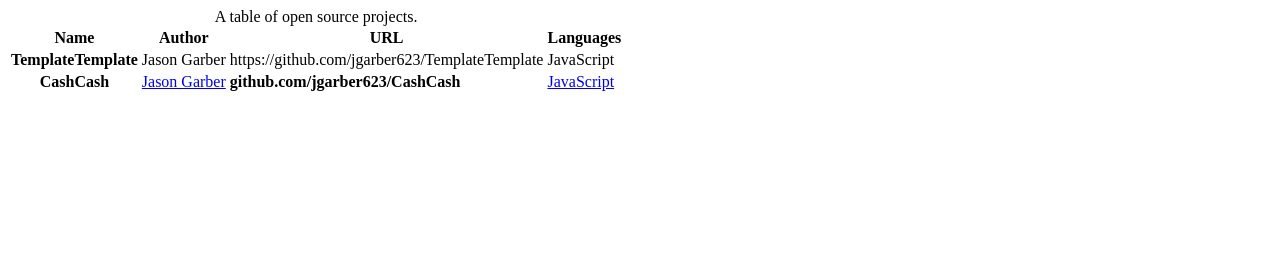
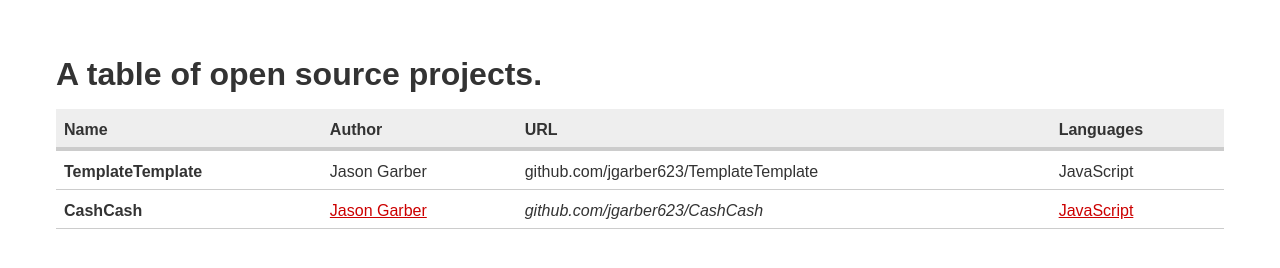
Before and after one commit to jgarber623/TemplateTemplate, a website: page example/index.html in a window 1280 px wide. Drawn offline with Linux system fonts and the light colour scheme.

Commit message:
Spruce up example and update README

```diff
--- a/example/index.html
+++ b/example/index.html
@@ -4,6 +4,61 @@
   <meta charset="utf-8">
 
   <title>TemplateTemplate: Examples</title>
+
+  <meta name="viewport" content="width=device-width, initial-scale=1">
+
+  <style>
+    body {
+      color: #333;
+      font-family: sans-serif;
+      padding: 3rem;
+    }
+
+    a {
+      color: #c00;
+      text-decoration: underline;
+    }
+
+    a:focus,
+    a:hover {
+      color: #a00;
+    }
+
+    table {
+      border-collapse: collapse;
+      width: 100%;
+    }
+
+    caption {
+      font-size: 2rem;
+      font-weight: bold;
+      margin-bottom: 1rem;
+      text-align: left;
+    }
+
+    thead {
+      background-color: #eee;
+      border-bottom: 0.25rem solid #ccc;
+    }
+
+    tbody tr {
+      border-bottom: 0.0625rem solid #ccc;
+    }
+
+    tr:hover {
+      background-color: #fafafa;
+    }
+
+    th,
+    td {
+      padding: 0.75rem 0.5rem 0.5rem;
+    }
+
+    th {
+      font-weight: bold;
+      text-align: left;
+    }
+  </style>
 </head>
 <body>
 
@@ -41,7 +96,7 @@
       TemplateTemplate(document.querySelector('#row-template'), {
         '.name': 'TemplateTemplate',
         '.author': 'Jason Garber',
-        '.url': 'https://github.com/jgarber623/TemplateTemplate',
+        '.url': 'github.com/jgarber623/TemplateTemplate',
         '.languages': 'JavaScript'
       })
     );
@@ -56,7 +111,7 @@
         'th': 'CashCash',
         'th + td': anchor,
         '.url': ['github.com/jgarber623/CashCash', {
-          'style': 'font-weight: bold;'
+          'style': 'font-style: italic;'
         }],
         'td:last-child': TemplateTemplate('#anchor-template', {
           'a': ['JavaScript', {
```
Also changed, not shown: README.md.
